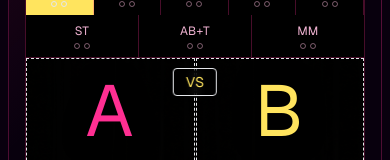
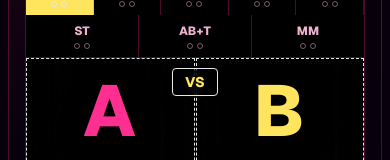
Before and after one commit to marquscaioc/project-bodybuilding, a Next.js app: page /open in a window 390 px wide. Shown: the part 2295-2455 px from the top of the page. Built offline with nearby package versions, Linux system fonts and the light colour scheme; no server answers.

Commit message:
style: standardize scorecard typography

```diff
--- a/src/app/globals.css
+++ b/src/app/globals.css
@@ -82,7 +82,7 @@ body {
 .cornball-button {
   position: fixed;
   right: max(1.25rem, env(safe-area-inset-right));
-  bottom: max(1.25rem, env(safe-area-inset-bottom));
+  bottom: calc(max(1.25rem, env(safe-area-inset-bottom)) + 5vh);
   z-index: 80;
   width: clamp(6.5rem, 10vw, 8.5rem);
   aspect-ratio: 1;
@@ -134,7 +134,7 @@ body {
 @media (max-width: 640px) {
   .cornball-button {
     right: max(0.85rem, env(safe-area-inset-right));
-    bottom: max(0.85rem, env(safe-area-inset-bottom));
+    bottom: calc(max(0.85rem, env(safe-area-inset-bottom)) + 5vh);
     width: 6rem;
   }
 }
@@ -1211,6 +1211,13 @@ body {
   }
 }
 
+/* Every written element inside a scorecard shares the same Geist 720 voice. */
+.scorecard-shell,
+.scorecard-shell :where(*) {
+  font-family: var(--font-geist), ui-sans-serif, system-ui, sans-serif !important;
+  font-weight: 720 !important;
+}
+
 /* Respect reduced-motion for the live status and interactive tiles. */
 @media (prefers-reduced-motion: reduce) {
   .bb-live-dot {
```
